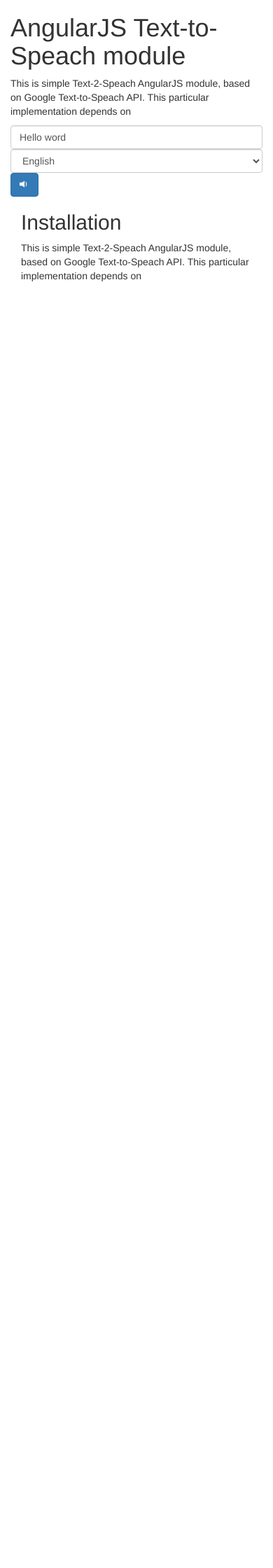
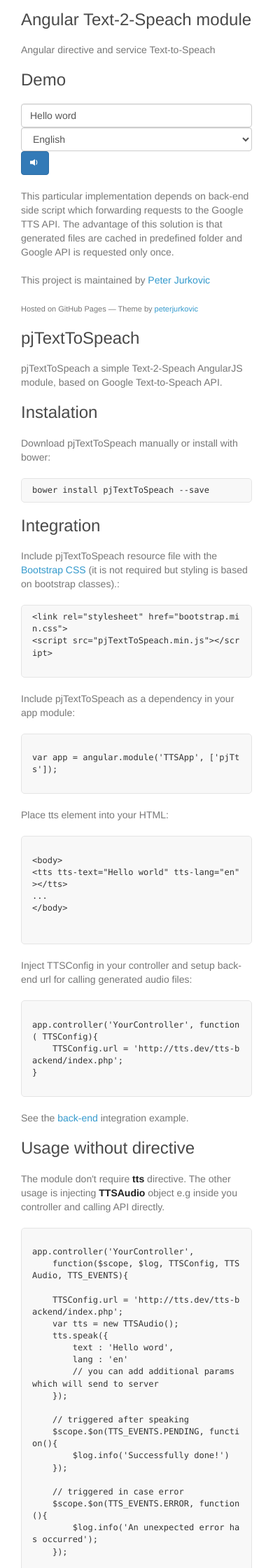
Before and after one commit to peterjurkovic/pjTextToSpeech, a PHP site: page / in a window 390 px wide. Shown: the top 2240 px of the page at 70% size. Before the commit the page ends 402 px from the top, so only its background shows below. Run offline with PHP 8.4, Linux system fonts and the light colour scheme; some libraries are stand-ins or nearby versions.

Commit message:
HTML doc, fixies and improvements

```diff
--- a/app.js
+++ b/app.js
@@ -1,13 +1,14 @@
 
 'user strict';
 
-var app = angular.module('TTSApp', ['pjTts']);
+    var app = angular.module('TTSApp', ['pjTts']);
 
 app.controller('TTSCtrl', function( $scope, TTS_EVENTS, $log, TTSConfig){
 
-    console.log(TTSConfig);
 
-    TTSConfig.url = 'http://tts.peterjurkovic.com/tts-backend/index.php';
+
+    //TTSConfig.url = 'http://tts.peterjurkovic.com/tts-backend/';
+    TTSConfig.url = 'http://tts.dev/tts-backend/';
 
     $scope.tts = {
         text : 'Hello word',
@@ -33,7 +34,7 @@
     });
 
     $scope.$on(TTS_EVENTS.ERROR, function(){
-        $log.info('An unexpected error occurred');
+        $log.info('An unexpected error has occurred');
     });
 
     $scope.$on(TTS_EVENTS.PENDING, function(){
--- a/index.html
+++ b/index.html
@@ -7,6 +7,7 @@
     <meta name="description" content="">
     <meta name="viewport" content="width=device-width, initial-scale=1">
     <link rel="stylesheet" href="bower_components/bootstrap/dist/css/bootstrap.min.css"/>
+    <link rel="stylesheet" href="style.css"/>
     <style>
         .glyphicon-refresh{
             animation: spin .7s infinite linear;
@@ -33,19 +34,21 @@
     </style>
 </head>
 <body ng-controller="TTSCtrl as ctrl">
+<a class="fork-badge" href="https://github.com/peterjurkovic/pjTextToSpeach">
+    <img data-canonical-src="https://s3.amazonaws.com/github/ribbons/forkme_left_darkblue_121621.png" alt="Fork me on GitHub"
+         src="https://camo.githubusercontent.com/567c3a48d796e2fc06ea80409cc9dd82bf714434/68747470733a2f2f73332e616d617a6f6e6177732e636f6d2f6769746875622f726962626f6e732f666f726b6d655f6c6566745f6461726b626c75655f3132313632312e706e67" style="position: fixed; top: 0; left: 0; border: 0;">
+</a>
     <div class="container">
-    <h1>AngularJS Text-to-Speach module</h1>
         <div class="row">
-            <div class="col-md-12">
-                <p>
-                    This is simple Text-2-Speach AngularJS module, based on Google Text-to-Speach API.
-                    This particular implementation depends on
-                </p>
-            </div>
-        </div>
+            <div class="col-md-6">
+                <h3>Angular Text-2-Speach module</h3>
+                <p>Angular directive and service Text-to-Speach</p>
+
+                <h3>Demo</h3>
+
                 <div class="row">
                     <form name="ttsForm" >
-            <div class="col-md-4">
+                        <div class="col-md-6">
                             <input class="form-control"
                                    type="text"
                                    ng-model="tts.text"
@@ -57,35 +60,139 @@
                                 <span>Type at least 3 characters</span>
                             </p>
                         </div>
-            <div class="col-md-2">
+                        <div class="col-md-4">
                             <select
                                     ng-options="lang.code as lang.name for lang in langList"
                                     class="form-control"
                                     ng-model="tts.lang" >
                             </select>
                         </div>
-            <div class="col-md-6">
-                <tts text="tts.text" lang="tts.lang"></tts>
+                        <div class="col-md-2">
+                            <tts tts-text="{{tts.text}}" tts-lang="{{tts.lang}}"></tts>
                         </div>
                     </form>
                 </div>
-        <div class="container">
-            <h2>Installation</h2>
-            This is simple Text-2-Speach AngularJS module, based on Google Text-to-Speach API.
-            This particular implementation depends on
+                <br />
+                <P>This particular implementation depends on back-end side script which forwarding requests to the Google TTS API. The advantage of this solution is that generated files are cached in predefined folder and Google API is requested only once. </P>
+                <header>
+                <ul>
+                    <li><a href="https://github.com/peterjurkovic/pjTextToSpeach/releases">Download <strong>ZIP File</strong></a></li>
+                    <li><a href="https://github.com/peterjurkovic/pjTextToSpeach/releases">Download <strong>TAR Ball</strong></a></li>
+                    <li><a href="https://github.com/peterjurkovic/pjTextToSpeach">View On <strong>GitHub</strong></a></li>
+                </ul>
+                </header>
+                <footer>
+                    <p>This project is maintained by <a href="http://peterjurkovic.com">Peter Jurkovic</a></p>
+                    <p><small>Hosted on GitHub Pages &mdash; Theme by <a href="https://github.com/peterjurkovic">peterjurkovic</a></small></p>
+                </footer>
 
+            </div>
+            <div class="col-md-6">
+                <h3>pjTextToSpeach</h3>
+                <p>pjTextToSpeach a simple Text-2-Speach AngularJS module, based on Google Text-to-Speach API.</p>
+                <h3>Instalation</h3>
+                <p>Download pjTextToSpeach manually or install with bower:</p>
+                <pre><code>bower install pjTextToSpeach --save</code></pre>
+
+                <h3>Integration </h3>
+                <p>Include pjTextToSpeach resource file with the <a target="_blank" href="http://getbootstrap.com/">Bootstrap CSS</a>
+                    (it is not required but styling is based on bootstrap classes).:</p>
+                <pre><code>&lt;link rel=&quot;stylesheet&quot; href=&quot;bootstrap.min.css&quot;&gt;
+&lt;script src=&quot;pjTextToSpeach.min.js&quot;&gt;&lt;/script&gt;</code>
+ </pre>
+
+                <p>Include pjTextToSpeach as a dependency in your app module:</p>
+                <pre>
+
+<code>var app = angular.module('TTSApp', ['pjTts']);</code>
+                </pre>
+
+                <p>Place tts element into your HTML:</p>
+                <pre>
+                    <code>
+&lt;body&gt;
+&lt;tts tts-text=&quot;Hello world&quot; tts-lang=&quot;en&quot; &gt;&lt;/tts&gt;
+...
+&lt;/body&gt;
+</code>
+                 </pre>
+                <p>Inject TTSConfig  in your controller and setup back-end url for calling generated audio files:</p>
+                <pre><code>
+app.controller('YourController', function( TTSConfig){
+    TTSConfig.url = 'http://tts.dev/tts-backend/index.php';
+}
+                </code></pre>
+                <p>See the <a href="https://github.com/peterjurkovic/pjTextToSpeach/tree/master/tts-backend">back-end</a> integration example.</p>
+
+                <h3>Usage without directive</h3>
+                <p>The module don't require <strong>tts</strong> directive. The other usage is injecting
+                    <strong>TTSAudio</strong> object e.g inside you controller and calling API directly.</p>
+
+                <pre><code>
+app.controller('YourController',
+    function($scope, $log, TTSConfig, TTSAudio, TTS_EVENTS){
+
+    TTSConfig.url = 'http://tts.dev/tts-backend/index.php';
+    var tts = new TTSAudio();
+    tts.speak({
+        text : 'Hello word',
+        lang : 'en'
+        // you can add additional params which will send to server
+    });
+
+    // triggered after speaking
+    $scope.$on(TTS_EVENTS.PENDING, function(){
+        $log.info('Successfully done!')
+    });
+
+    // triggered in case error
+    $scope.$on(TTS_EVENTS.ERROR, function(){
+        $log.info('An unexpected error has occurred');
+    });
+
+    // before loading and speaking
+    $scope.$on(TTS_EVENTS.PENDING, function(){
+        $log.info('Speaking ...');
+    });
+}
+                </code></pre>
+
+                <h3>Animated bootstrap button</h3>
+                The bootstrap button are static by default. If you want achieve effect like in this demo page you have to add following CSS into your page.
+                <pre><code>
+.glyphicon-refresh{
+    animation: spin .7s infinite linear;
+    -animation: spin .7s infinite linear;
+    -webkit-animation: spin2 .7s infinite linear;
+}
+
+@-webkit-keyframes spin2 {
+    from {
+        transform: rotate(0deg);
+        -webkit-transform: rotate(0deg);
+    }
+    to {
+        transform: rotate(360deg);
+        -webkit-transform: rotate(360deg);
+    }
+}
+
+@keyframes spin {
+    from { transform: scale(1) rotate(0deg);}
+    to { transform: scale(1) rotate(360deg);}
+}
+                </code></pre>
+            </div>
         </div>
     </div>
 
+    <script src="https://cdnjs.cloudflare.com/ajax/libs/angular.js/1.3.15/angular.min.js"></script>
+    <!-- <script src="pjTextToSpeach.min.js"></script>   -->
 
-    </div>
-    <script src="https://cdnjs.cloudflare.com/ajax/libs/angular.js/1.3.15/angular.min.js"></script>
-    <script src="pjTextToSpeach.min.js"></script>
-    <!--
     <script src="src/js/module.js"></script>
     <script src="src/js/directives.js"></script>
     <script src="src/js/services.js"></script>
--->
+
 
     <script src="app.js"></script>
     </div>
--- /dev/null
+++ b/style.css
@@ -0,0 +1,284 @@
+
+body {
+    padding:50px 50px 50px 0;
+    color:#777;
+    font-weight:300;
+}
+
+h1, h2, h3, h4, h5, h6 {
+    color:#222;
+    margin:0 0 20px;
+}
+
+p, ul, ol, table, pre, dl {
+    margin:0 0 20px;
+}
+
+h1, h2, h3 {
+    line-height:1.1;
+}
+
+h1 {
+    font-size:28px;
+}
+
+h2 {
+    color:#393939;
+}
+
+h3, h4, h5, h6 {
+    color:#494949;
+}
+
+a {
+    color:#39c;
+    font-weight:400;
+    text-decoration:none;
+}
+
+a small {
+    font-size:11px;
+    color:#777;
+    margin-top:-0.6em;
+    display:block;
+}
+
+.wrapper {
+    width:860px;
+    margin:0 auto;
+}
+
+blockquote {
+    border-left:1px solid #e5e5e5;
+    margin:0;
+    padding:0 0 0 20px;
+    font-style:italic;
+}
+
+code, pre {
+    font-family:Monaco, Bitstream Vera Sans Mono, Lucida Console, Terminal;
+    color:#333;
+    font-size:12px;
+}
+
+pre {
+    padding:8px 15px;
+    background: #f8f8f8;
+    border-radius:5px;
+    border:1px solid #e5e5e5;
+    overflow-x: auto;
+}
+
+table {
+    width:100%;
+    border-collapse:collapse;
+}
+
+th, td {
+    text-align:left;
+    padding:5px 10px;
+    border-bottom:1px solid #e5e5e5;
+}
+
+dt {
+    color:#444;
+    font-weight:700;
+}
+
+th {
+    color:#444;
+    border-bottom: 1px solid #444;
+}
+
+img {
+    max-width:100%;
+}
+
+header {
+    width:270px;
+    float:left;
+    position:fixed;
+}
+
+header ul {
+    list-style:none;
+    height:40px;
+
+    padding:0;
+
+    background: #eee;
+    background: -moz-linear-gradient(top, #f8f8f8 0%, #dddddd 100%);
+    background: -webkit-gradient(linear, left top, left bottom, color-stop(0%,#f8f8f8), color-stop(100%,#dddddd));
+    background: -webkit-linear-gradient(top, #f8f8f8 0%,#dddddd 100%);
+    background: -o-linear-gradient(top, #f8f8f8 0%,#dddddd 100%);
+    background: -ms-linear-gradient(top, #f8f8f8 0%,#dddddd 100%);
+    background: linear-gradient(top, #f8f8f8 0%,#dddddd 100%);
+
+    border-radius:5px;
+    border:1px solid #d2d2d2;
+    box-shadow:inset #fff 0 1px 0, inset rgba(0,0,0,0.03) 0 -1px 0;
+    width:270px;
+}
+
+header li {
+    width:89px;
+    float:left;
+    border-right:1px solid #d2d2d2;
+    height:40px;
+}
+
+header ul a {
+    line-height:1;
+    font-size:11px;
+    color:#999;
+    display:block;
+    text-align:center;
+    padding-top:6px;
+    height:40px;
+}
+
+strong {
+    color:#222;
+    font-weight:700;
+}
+
+header ul li + li {
+    width:88px;
+    border-left:1px solid #fff;
+}
+
+header ul li + li + li {
+    border-right:none;
+    width:89px;
+}
+
+header ul a strong {
+    font-size:14px;
+    display:block;
+    color:#222;
+}
+
+section {
+    width:500px;
+    float:right;
+    padding-bottom:50px;
+}
+
+small {
+    font-size:11px;
+}
+
+hr {
+    border:0;
+    background:#e5e5e5;
+    height:1px;
+    margin:0 0 20px;
+}
+
+footer {
+    width:320px;
+    float:left;
+    position:fixed;
+    bottom:50px;
+}
+
+table {
+    margin-bottom: 10px;
+}
+
+small.note {
+    font-size:11px;
+    margin-bottom: 30px;
+    display: inline-block;
+}
+
+small.note strong {
+    font-size:13px;
+    color: #777;
+}
+
+.fork-badge img {
+    transition: opacity 0.3s ease-in;
+}
+
+@media print, screen and (max-width: 960px) {
+
+    body {
+        padding-left: 50px;
+    }
+    .ng-toast {
+        margin-left: -50px;
+    }
+
+    .fork-badge img {
+        opacity: 0;
+    }
+
+    div.wrapper {
+        width:auto;
+        margin:0;
+    }
+
+    header, section, footer {
+        float:none;
+        position:static;
+        width:auto;
+    }
+
+    header {
+        padding-right:320px;
+    }
+
+    section {
+        border:1px solid #e5e5e5;
+        border-width:1px 0;
+        padding:20px 0;
+        margin:0 0 20px;
+    }
+
+    header a small {
+        display:inline;
+    }
+
+    header ul {
+        position:absolute;
+        right:50px;
+        top:100px;
+    }
+}
+
+@media print, screen and (max-width: 720px) {
+    body {
+        word-wrap:break-word;
+    }
+
+    header {
+        padding:0;
+    }
+
+    header ul, header p.view {
+        position:static;
+    }
+
+    pre, code {
+        word-wrap:normal;
+    }
+}
+
+@media print, screen and (max-width: 480px) {
+    body {
+        padding:15px;
+    }
+
+    header ul {
+        display:none;
+    }
+}
+
+@media print {
+    body {
+        padding:0.4in;
+        font-size:12pt;
+        color:#444;
+    }
+}
```
Also changed, not shown: pjTextToSpeach.js (+37 -17 lines), pjTextToSpeach.min.js (+1 -1 lines), src/js/directives.js (+4 -4 lines), src/js/services.js (+33 -14 lines), tmp/pjTextToSpeach.js (+37 -17 lines), tmp/pjTextToSpeach.min.js (+1 -1 lines), tts-backend/Text2Speach.php (+28 -7 lines). Lines whose indentation alone changed are shown as unchanged.
